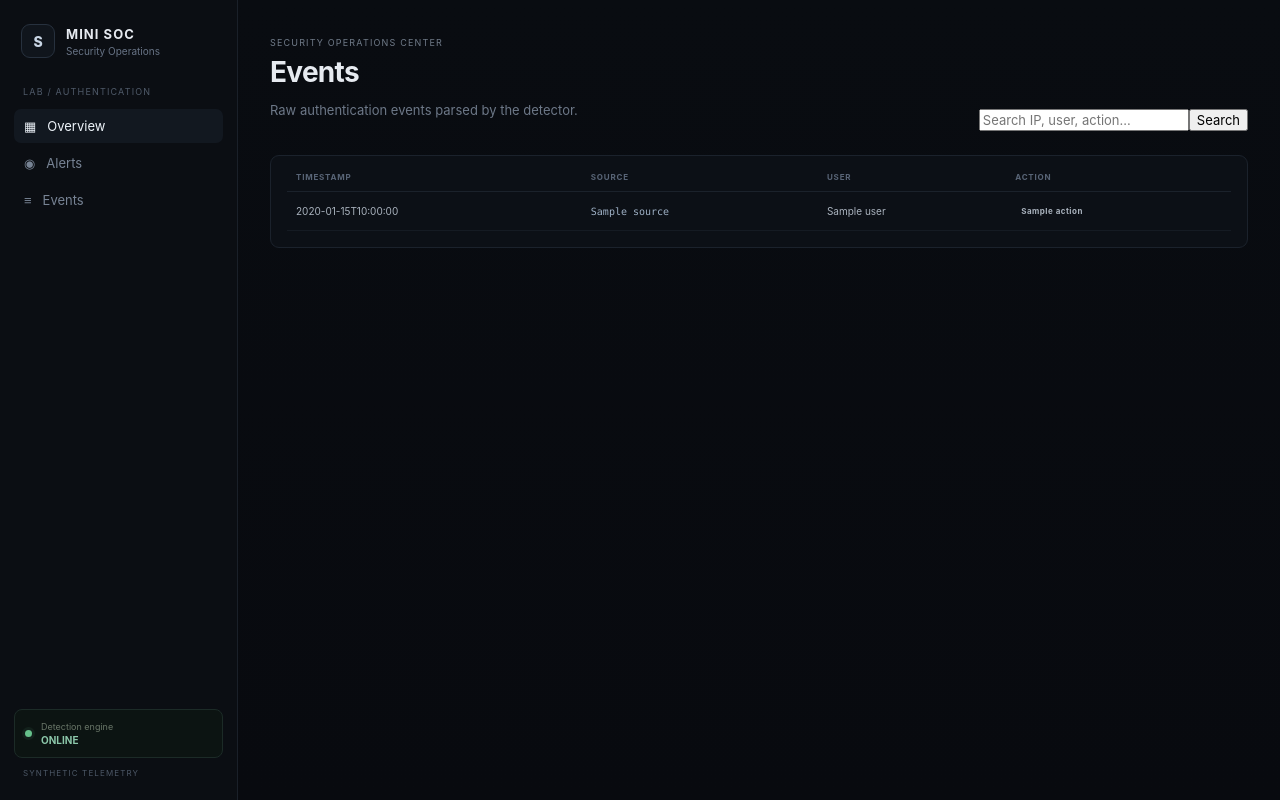
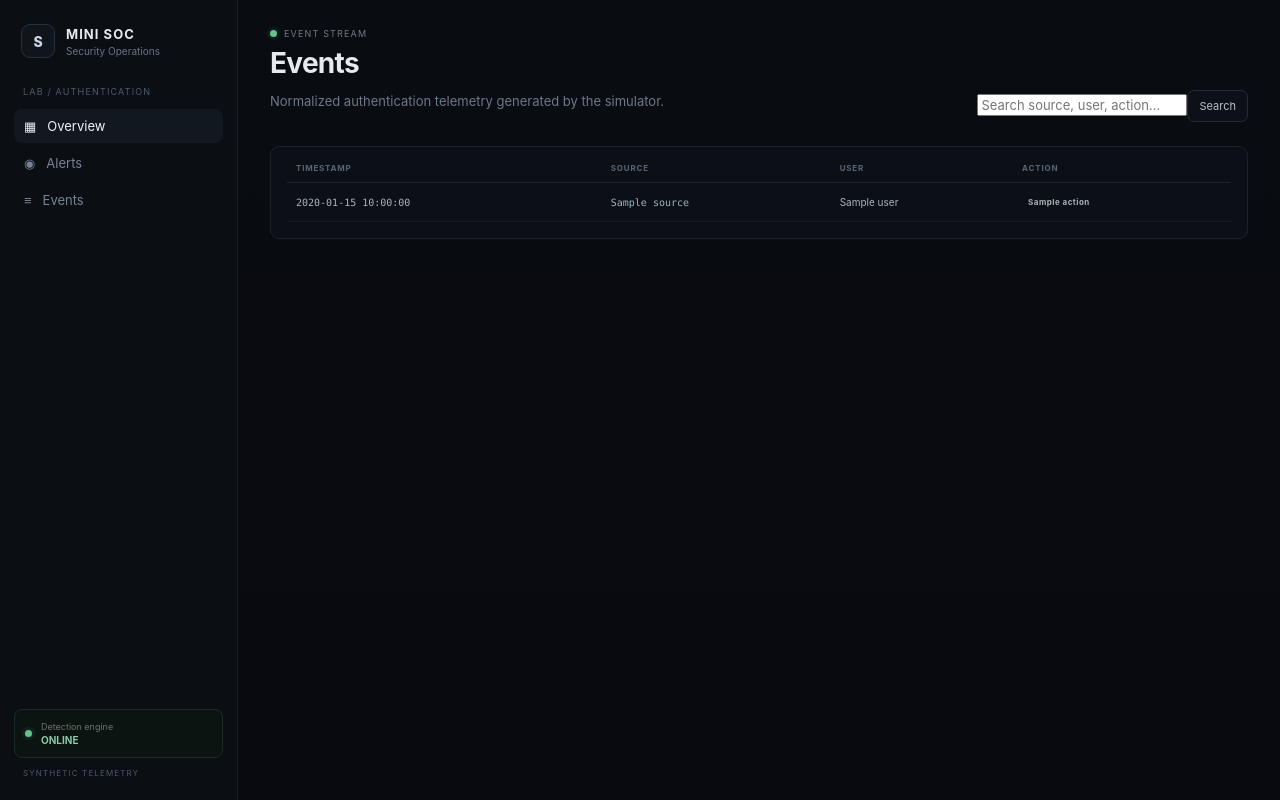
Before and after one commit to hotplug1n/mini-soc-lab, a Flask app: template templates/events.html in a window 1280 px wide. Run offline with Flask 3, Linux system fonts and the light colour scheme; the template is opened without the code that fills it: most values are stand-ins (such as "Sample title", 1, 10 or a date in 2020).

Commit message:
fix: render live event timestamps

```diff
--- a/templates/events.html
+++ b/templates/events.html
@@ -1,5 +1,5 @@
 {% extends 'base.html' %}
 {% block content %}
-<header class="topbar"><div><p class="eyebrow">Security Operations Center</p><h1>Events</h1><p class="muted">Raw authentication events parsed by the detector.</p></div><form class="search" method="get"><input name="q" value="{{ query }}" placeholder="Search IP, user, action..."><button>Search</button></form></header>
-<section class="panel"><table><thead><tr><th>Timestamp</th><th>Source</th><th>User</th><th>Action</th></tr></thead><tbody>{% for event in events %}<tr><td class="muted">{{ event.timestamp.isoformat() }}</td><td><code>{{ event.source }}</code></td><td>{{ event.user }}</td><td><span class="action {{ event.action|lower }}">{{ event.action }}</span></td></tr>{% else %}<tr><td colspan="4" class="empty">No events match your search.</td></tr>{% endfor %}</tbody></table></section>
+<header class="topbar"><div><div class="eyebrow"><span class="live-dot"></span> Event stream</div><h1>Events</h1><p class="muted">Normalized authentication telemetry generated by the simulator.</p></div><form class="search" method="get"><input name="q" value="{{ query }}" placeholder="Search source, user, action..."><button class="ghost-btn">Search</button></form></header>
+<section class="panel"><div class="table-wrap"><table><thead><tr><th>Timestamp</th><th>Source</th><th>User</th><th>Action</th></tr></thead><tbody>{% for event in events %}<tr><td class="muted mono">{{ event.timestamp }}</td><td><code>{{ event.source }}</code></td><td>{{ event.user }}</td><td><span class="action {{ event.action|lower }}">{{ event.action }}</span></td></tr>{% else %}<tr><td colspan="4" class="empty">No events match your search.</td></tr>{% endfor %}</tbody></table></div></section>
 {% endblock %}
```
